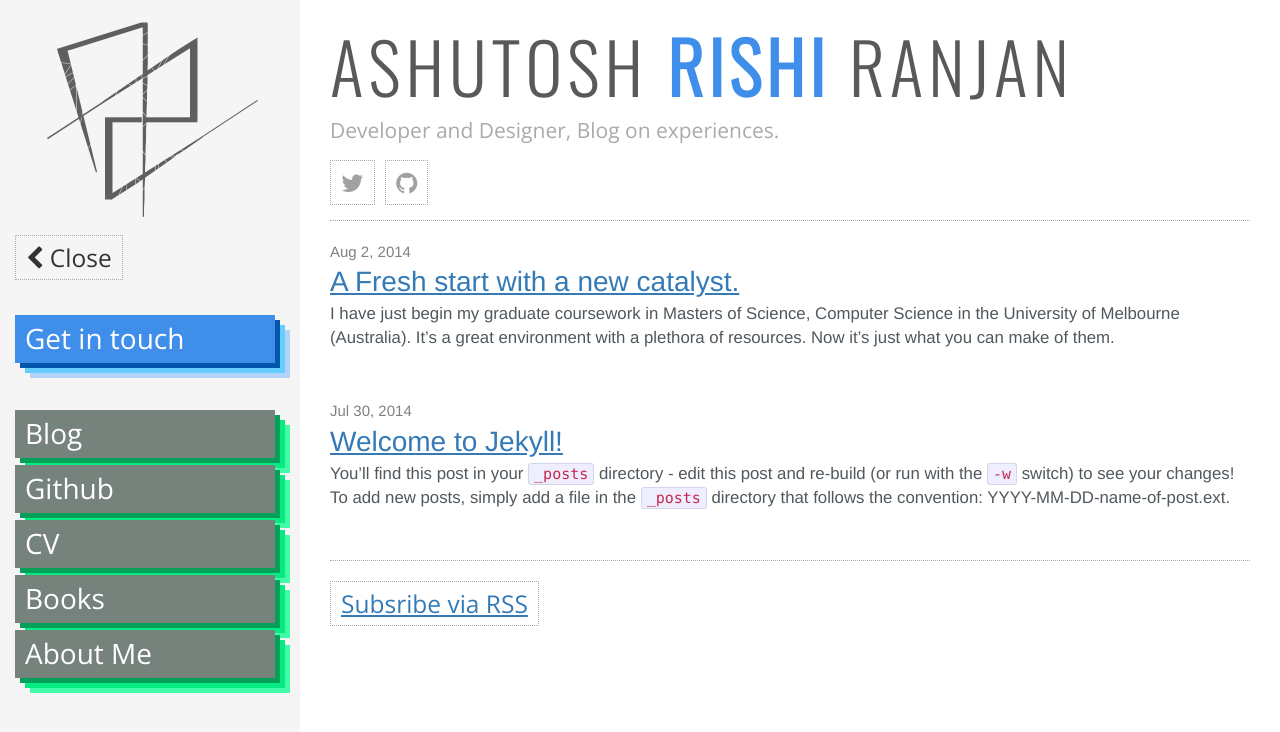
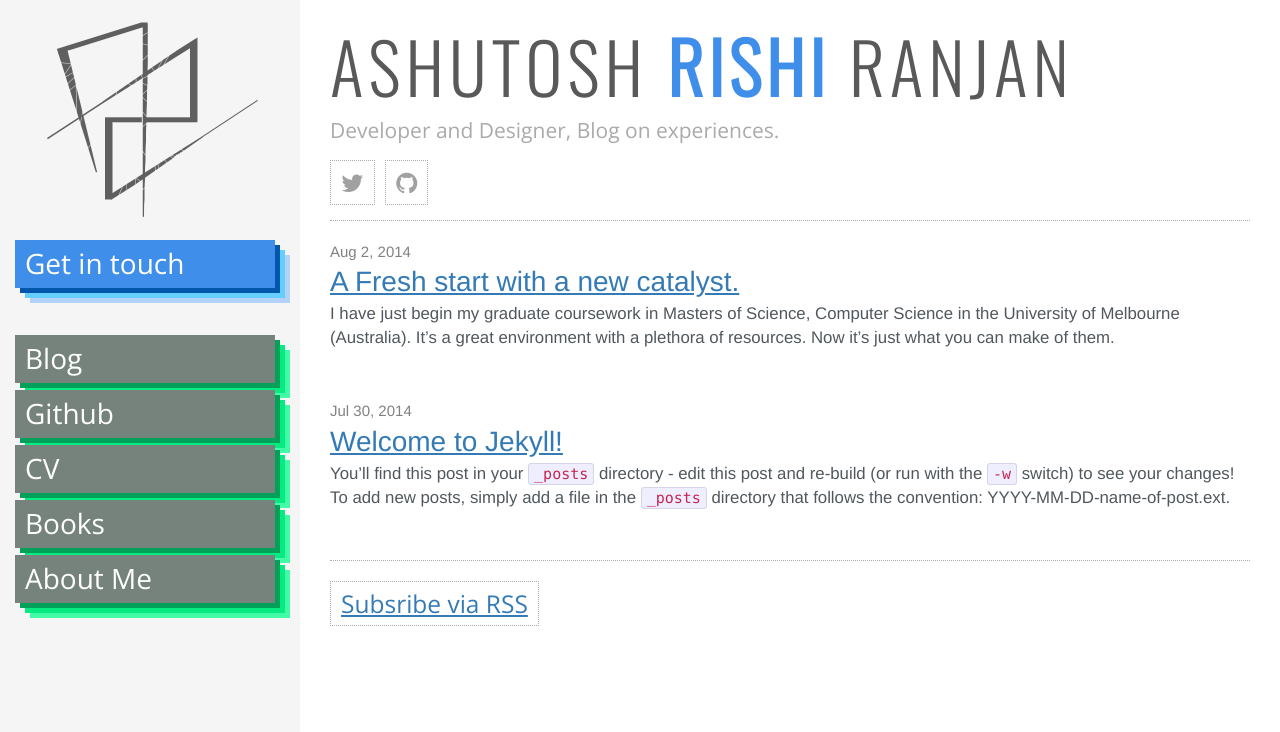
Before and after one commit to ashutoshrishi/ashutoshrishi-ashutoshrishi.github.io, a Jekyll site: the page built from index.html, in a window 1280 px wide. Shown: the top 732 px of the page. Built offline with Jekyll 4.4.1, drawn with Linux system fonts in a browser that asks for light colours.

Commit message:
Hid the menu on larger media.

```diff
--- a/_layouts/default.html
+++ b/_layouts/default.html
@@ -7,11 +7,11 @@
         <div class="sidebar-nav">
           <div class="home hidden-xs"></div>
 
-          <span class="dotted-box-icon xs-visible-block menu-button">
+          <span class="dotted-box-icon visible-xs-inline menu-button">
             <i class="fa fa-chevron-left"></i> Close
           </span>
 
-          <div class="xs-visible-block"> <br><br> </div>
+          <div class="visible-xs-block"> <br><br> </div>
 
           <a href="mailto:ashutoshrishi92@gmail.com" class="shoutout-link">
             <div class="boxybutton-blue shoutout-blue">
```
